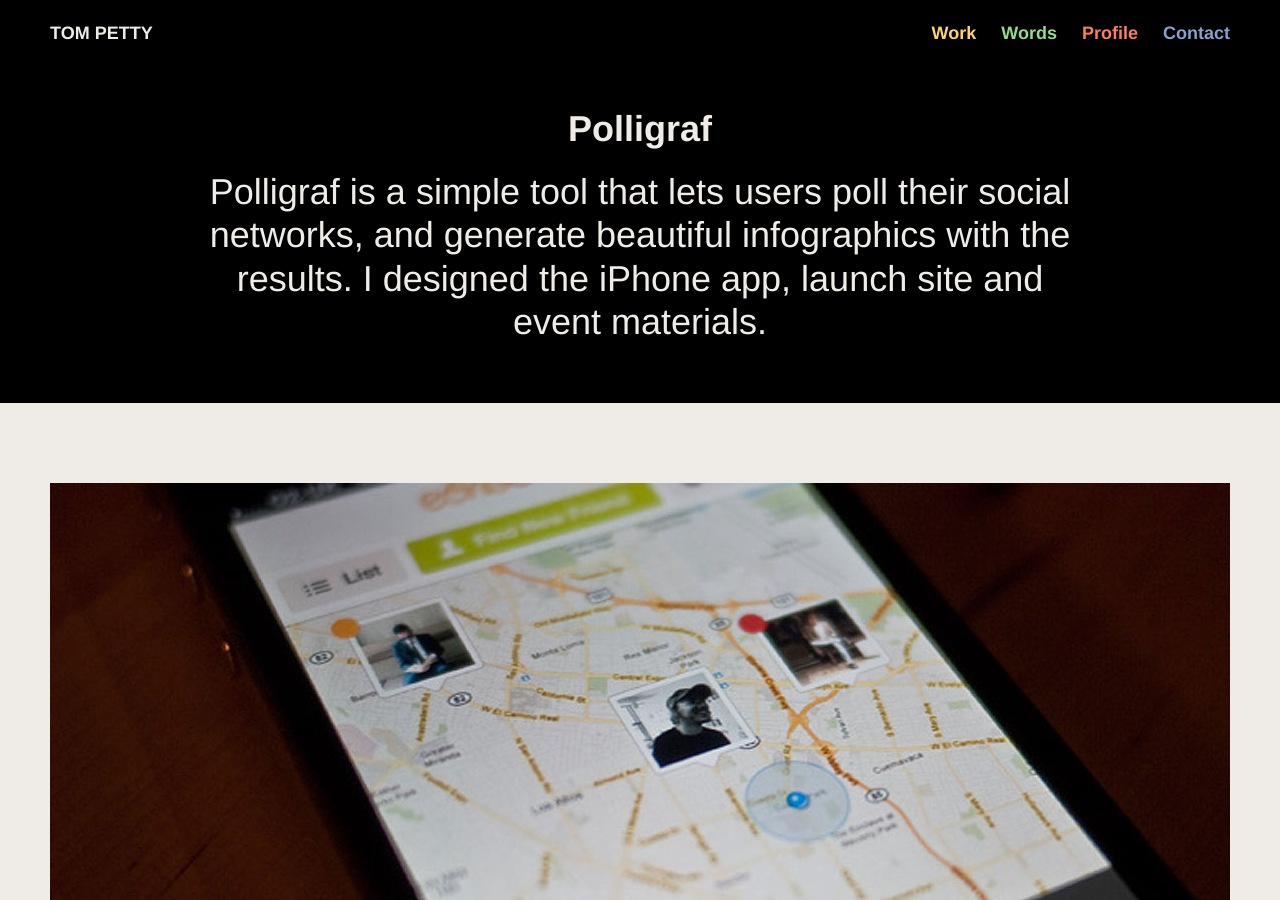
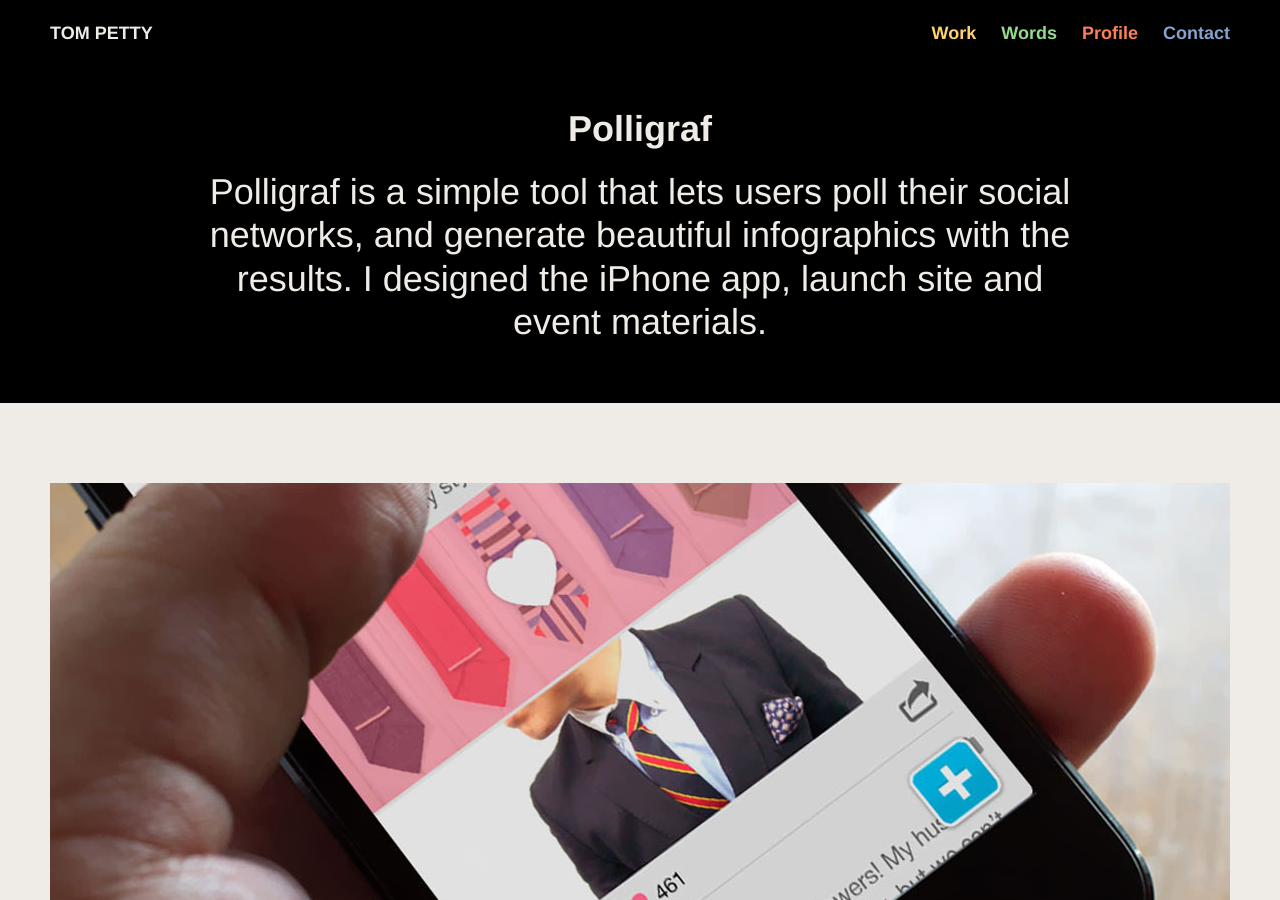
Before and after one commit to anothertompetty/portfolio, a Jekyll site: the page built from polligraf.html, in a window 1280 px wide and 900 px high. Built offline with Jekyll 4.4.1, drawn with Linux system fonts in a browser that asks for light colours; nearby versions of some CDN libraries; Markdown is read by kramdown in place of the engine named in the settings.

Commit message:
updating hero image

```diff
--- a/polligraf.html
+++ b/polligraf.html
@@ -20,7 +20,7 @@ layout: default
 
 	<section class="contain case-study">
 
-		<img src="img/echoecho/echo1.jpg">
+		<img src="img/polligraf/polligraf1.jpg">
 
 		<p>I spent 2.5 years at Wolff Olins — arguably the world’s most influential brand consultancy.
 		Due to the nature of my work there, I am unable to show most of what I worked on.
```
